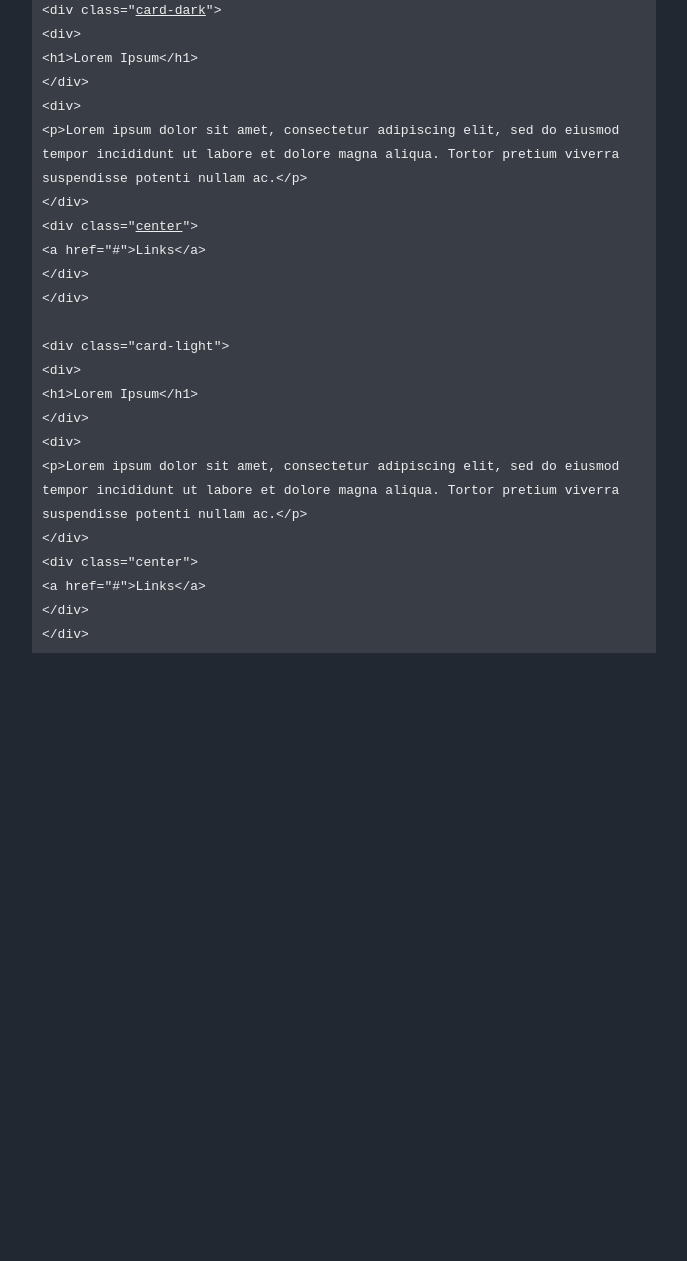
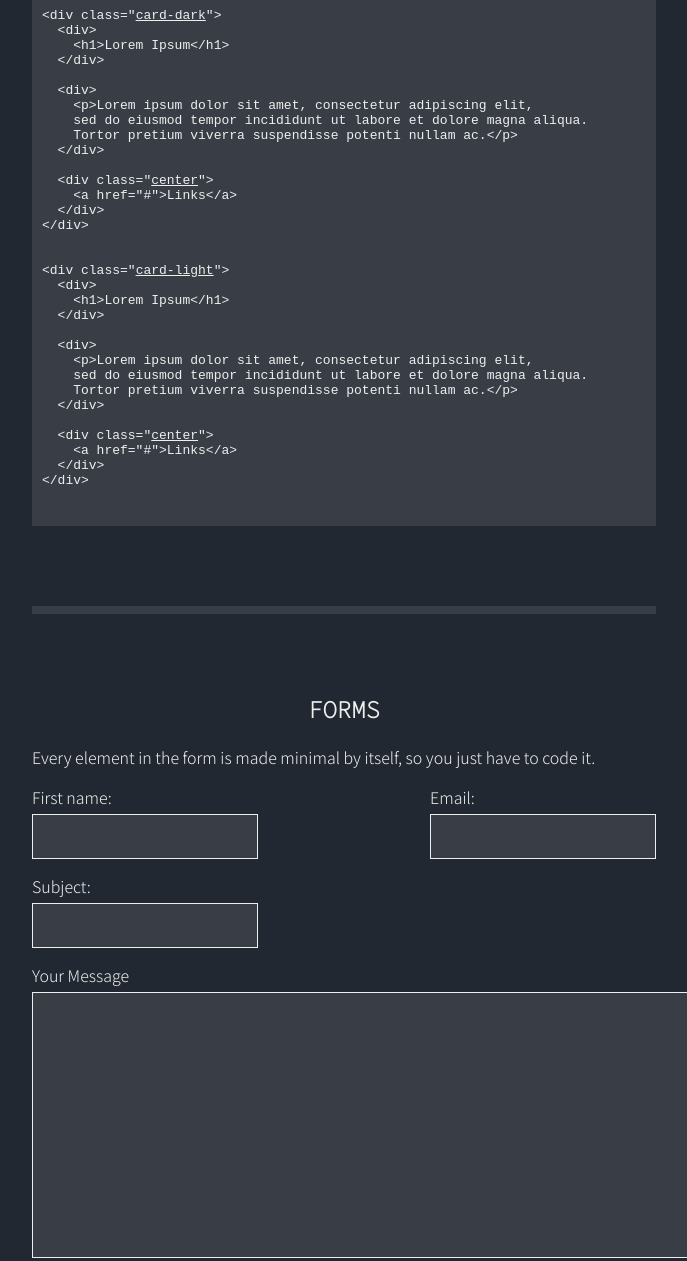
Before and after one commit to SAM-151515/html-css-practice, a plain HTML site: page index.html in a window 1280 px wide. Shown: the part 4047-5308 px from the top of the page, without its empty margins (296-983 px from the left). Before the commit the page ends 4765 px from the top, so only its background shows below. Drawn offline with Linux system fonts and the light colour scheme.

Commit message:
Add files via upload

```diff
--- a/index.html
+++ b/index.html
@@ -135,16 +135,16 @@
 	    <p>The Minim features two styles of buttons- Filled & Outline.</p>
 	  </div>
 	  <div>
-	    <button class="button" onclick="alert('I am a Filled button')">Filled button</button>
+	    <button class="button" onclick="alert('I'm Filled button')">Filled button</button>
 	  </div>
 	  <div>
-	    <button class="button-outline" onclick="alert('I am a Outline button')">Outline button</button>
+	    <button class="button-outline" onclick="alert('I'm Outline button')">Outline button</button>
 	  </div>
 
 	  <div class="code">
 	    <code>
-	      &ltbutton class="<u>button</u>" onclick="alert('I am a Filled button')"&gtFilled button&lt/button&gt <br>
-	      &ltbutton class="<u>button-outline</u>" onclick="alert('I am a Outline button')"&gtOutline button&lt/button&gt <br>
+	      &ltbutton class="<u>button</u>" onclick="alert('I'm Filled button')"&gtFilled button&lt/button&gt <br>
+	      &ltbutton class="<u>button-outline</u>" onclick="alert('I'm Outline button')"&gtOutline button&lt/button&gt <br>
 	    </code>
 	  </div>
     </div>
@@ -158,7 +158,7 @@
       </div>
      <div>
         <p>Minim features two styles of cards, a dark and a light version.<br>Minim's cards can be used to display headings, paragraphs and links.</p>
-      </div>
+     </div>
       <div class="flex">
         <div class="card-dark">
           <div>
@@ -186,34 +186,73 @@
       </div>
 	  <div class="code">
 	    <code>
-		  &ltdiv class="<u>card-dark</u>"&gt <br>
-            &ltdiv&gt <br>
-	          &lth1&gtLorem Ipsum&lt/h1&gt <br>
-	        &lt/div&gt <br>
-	        &ltdiv&gt <br>
-	          &ltp&gtLorem ipsum dolor sit amet, consectetur adipiscing elit, sed do eiusmod tempor incididunt ut labore et dolore magna aliqua. Tortor pretium viverra suspendisse potenti nullam ac.&lt/p&gt <br>
-	        &lt/div&gt <br>
-	        &ltdiv class="<u>center</u>"&gt <br>
-	          &lta href="#"&gtLinks&lt/a&gt <br>
-	        &lt/div&gt <br>
-	      &lt/div&gt <br>
-		  <br>
-		  &ltdiv class="card-light"&gt <br>
-            &ltdiv&gt <br>
-	          &lth1&gtLorem Ipsum&lt/h1&gt <br>
-	        &lt/div&gt <br>
-	        &ltdiv&gt <br>
-	          &ltp&gtLorem ipsum dolor sit amet, consectetur adipiscing elit, sed do eiusmod tempor incididunt ut labore et dolore magna aliqua. Tortor pretium viverra suspendisse potenti nullam ac.&lt/p&gt <br>
-	        &lt/div&gt <br>
-	        &ltdiv class="center"&gt <br>
-	          &lta href="#"&gtLinks&lt/a&gt <br>
-	        &lt/div&gt <br>
-	      &lt/div&gt <br>
+		<pre>
+&ltdiv class="<u>card-dark</u>"&gt
+  &ltdiv&gt
+    &lth1&gtLorem Ipsum&lt/h1&gt
+  &lt/div&gt
+
+  &ltdiv&gt
+    &ltp&gtLorem ipsum dolor sit amet, consectetur adipiscing elit,
+    sed do eiusmod tempor incididunt ut labore et dolore magna aliqua.
+    Tortor pretium viverra suspendisse potenti nullam ac.&lt/p&gt
+  &lt/div&gt
+
+  &ltdiv class="<u>center</u>"&gt
+    &lta href="#"&gtLinks&lt/a&gt
+  &lt/div&gt
+&lt/div&gt
+
+
+&ltdiv class="<u>card-light</u>"&gt
+  &ltdiv&gt
+    &lth1&gtLorem Ipsum&lt/h1&gt
+  &lt/div&gt
+
+  &ltdiv&gt
+    &ltp&gtLorem ipsum dolor sit amet, consectetur adipiscing elit,
+    sed do eiusmod tempor incididunt ut labore et dolore magna aliqua.
+    Tortor pretium viverra suspendisse potenti nullam ac.&lt/p&gt
+  &lt/div&gt
+
+  &ltdiv class="<u>center</u>"&gt
+    &lta href="#"&gtLinks&lt/a&gt
+  &lt/div&gt
+&lt/div&gt
+		  </pre>
 		</code>
 	  </div>
     </div>
+
+	<hr>
+
+	  <!-- FORMS -->
 	<div>
-	  <!-- tsuzuku -->
+	  <div class="center">
+	    <h2>FORMS</h2>
+	  </div>
+	  <div>
+        <p>Every element in the form is made minimal by itself, so you just have to code it.</p>
+      </div>
+	  <form>
+	      <div class="flex">
+		    <div>
+			  <label for="name">First name:</label><br>
+			  <input type="text"><br>
+			</div>
+			<div>
+			  <label for="name">Email:</label><br>
+			  <input type="email"><br>
+			</div>
+			<div>
+			  <label for="name">Subject:</label><br>
+			  <input type="email"><br>
+			</div>
+		  </div>
+			<label>Your Message</label><br>
+			<textarea></textarea><br>
+			<input type="submit" value="Submit" class="center">
+      </form>
 	</div>
   </div>
 
--- a/minim.css
+++ b/minim.css
@@ -187,3 +187,17 @@ button  {
   margin: 1rem auto;
   width: 20rem;
 }
+
+input, textarea  {
+	background-color: #393E46;
+	border: solid #EEEEEE 0.1rem;
+	padding: 0.75rem;
+	margin: 5px auto 15px;
+	font-family: 'Noto Sans JP', sans-serif;
+	color: #EEEEEE;
+}
+
+textarea  {
+	width: 41.55rem;
+	height: 15rem;
+}
```
